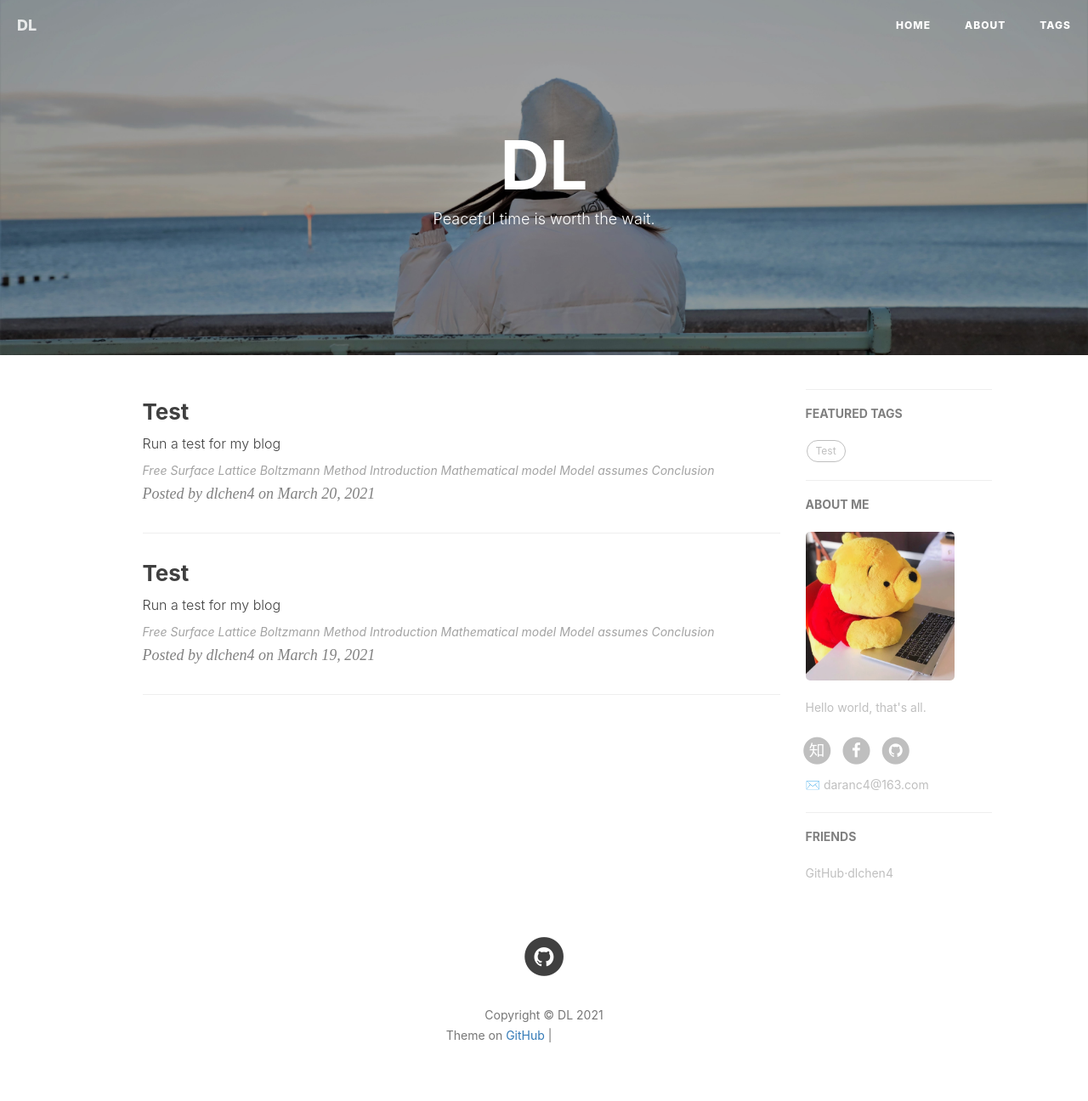
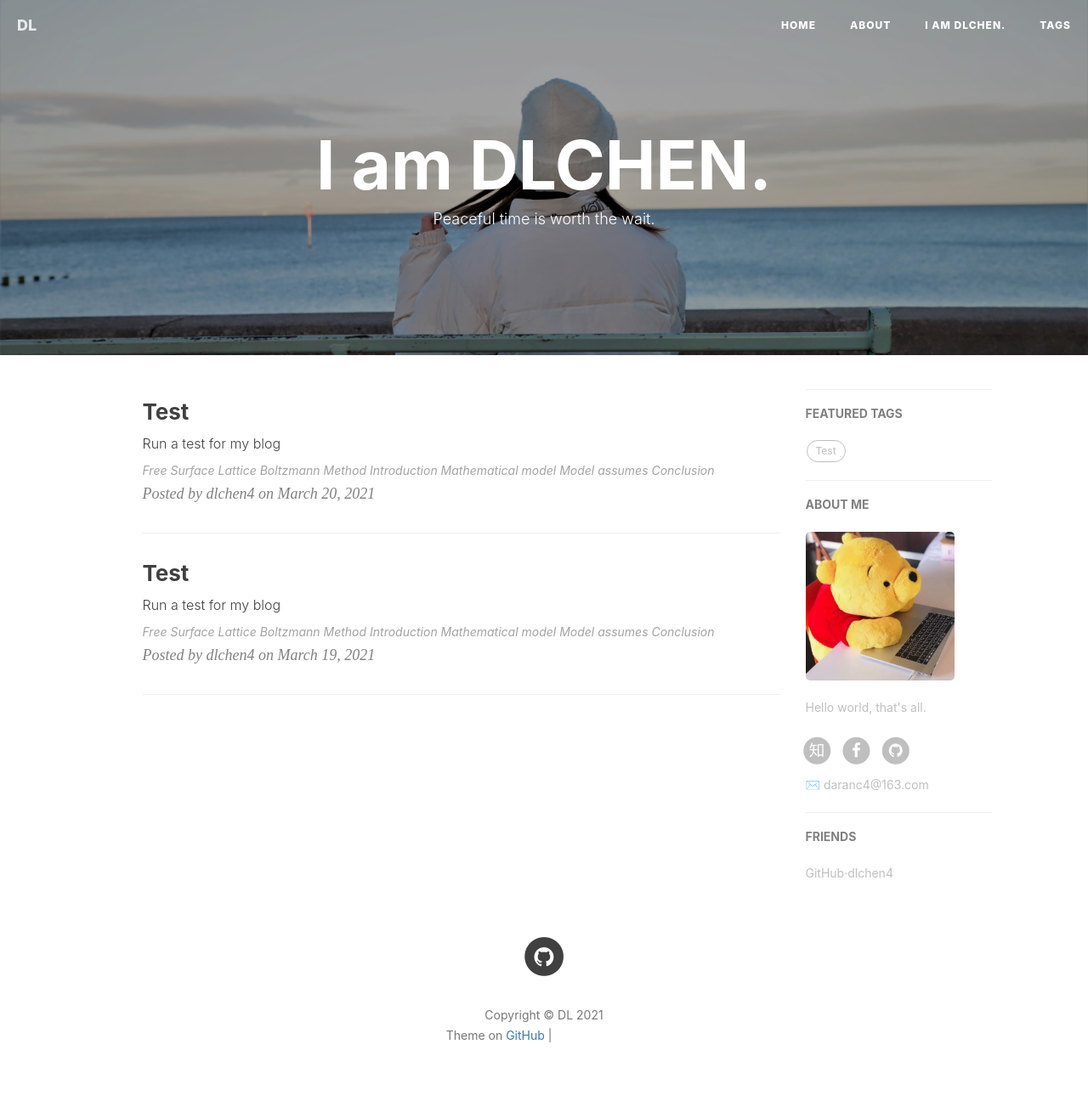
Before and after one commit to dlchen4/dlchen.github.io, a Jekyll site: the page built from index.html, in a window 1280 px wide. Shown: the whole page at 85% size. Built offline with Jekyll 4.4.1, drawn with Linux system fonts in a browser that asks for light colours; nearby versions of some CDN libraries; the list of posts is cut into pages by our own code; comment, search, counter and statistics services are not loaded; grey boxes are pictures that could not be loaded.

Commit message:
Update index.html

```diff
--- a/index.html
+++ b/index.html
@@ -1,4 +1,5 @@
 ---
+title: "I am DLCHEN."
 layout: page
 description: "Peaceful time is worth the wait."
 ---
```
